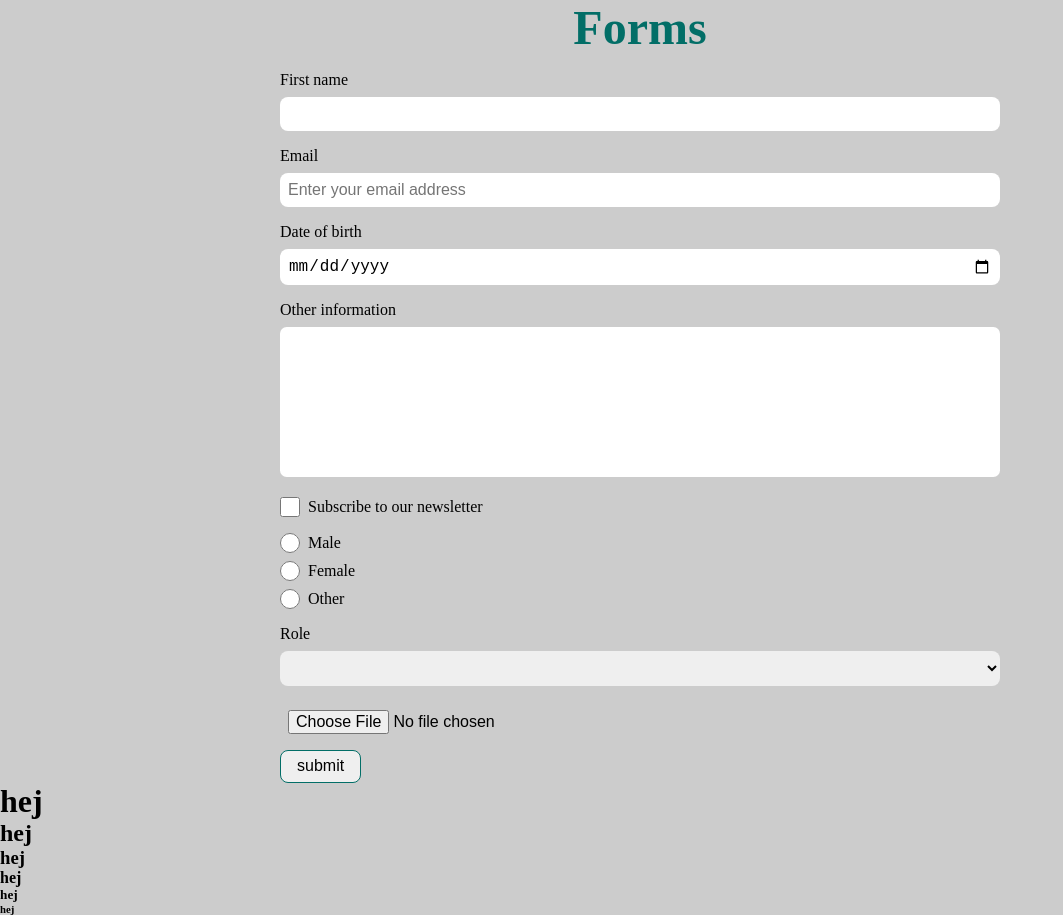
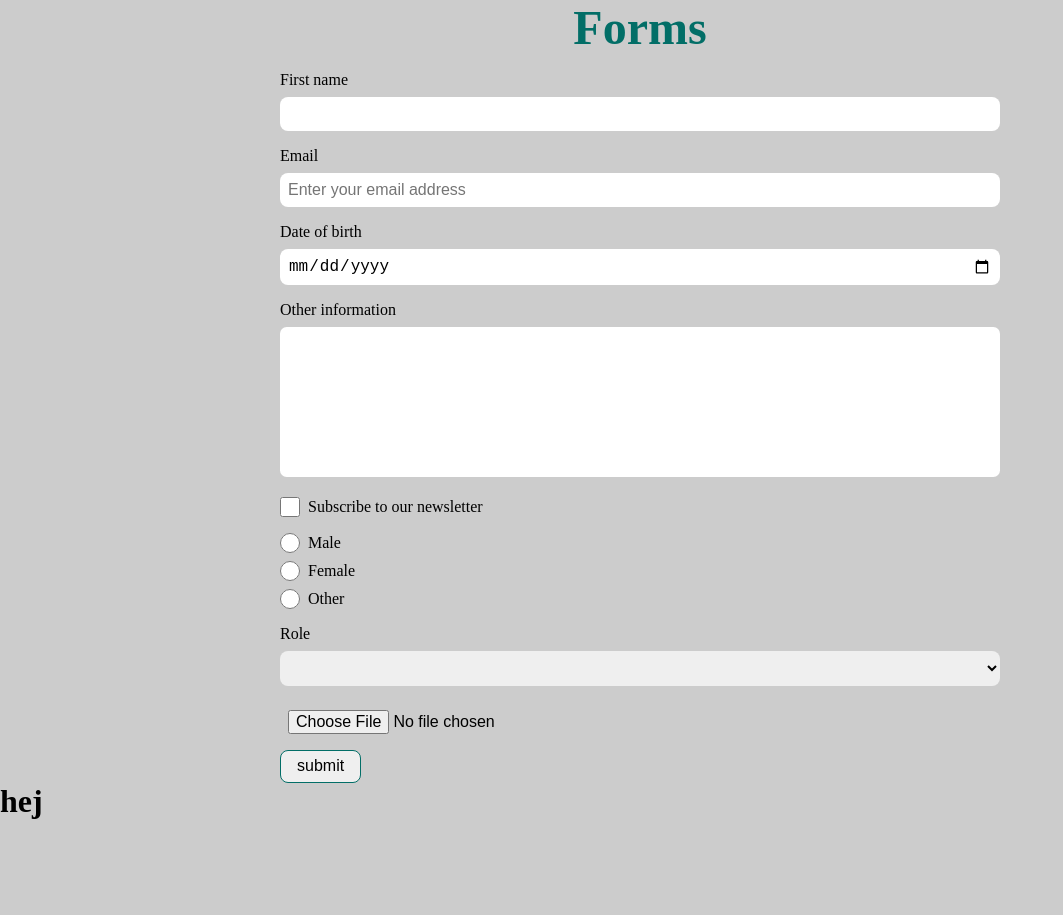
Before and after one commit to Jessica193/formul-r, a plain HTML site: page index.html in a window 1280 px wide. Shown: the whole page, without its empty margins (0-1063 px from the left). After the commit the page ends 820 px from the top, so only its background shows below. Drawn offline with Linux system fonts and the light colour scheme.

Commit message:
tagit bort h

```diff
--- a/index.html
+++ b/index.html
@@ -80,10 +80,6 @@
     </div>
 
     <h1>hej</h1>
-    <h2>hej</h2>
-    <h3>hej</h3>
-    <h4>hej</h4>
-    <h5>hej</h5>
-    <h6>hej</h6>
+
 </body>
 </html>
```
